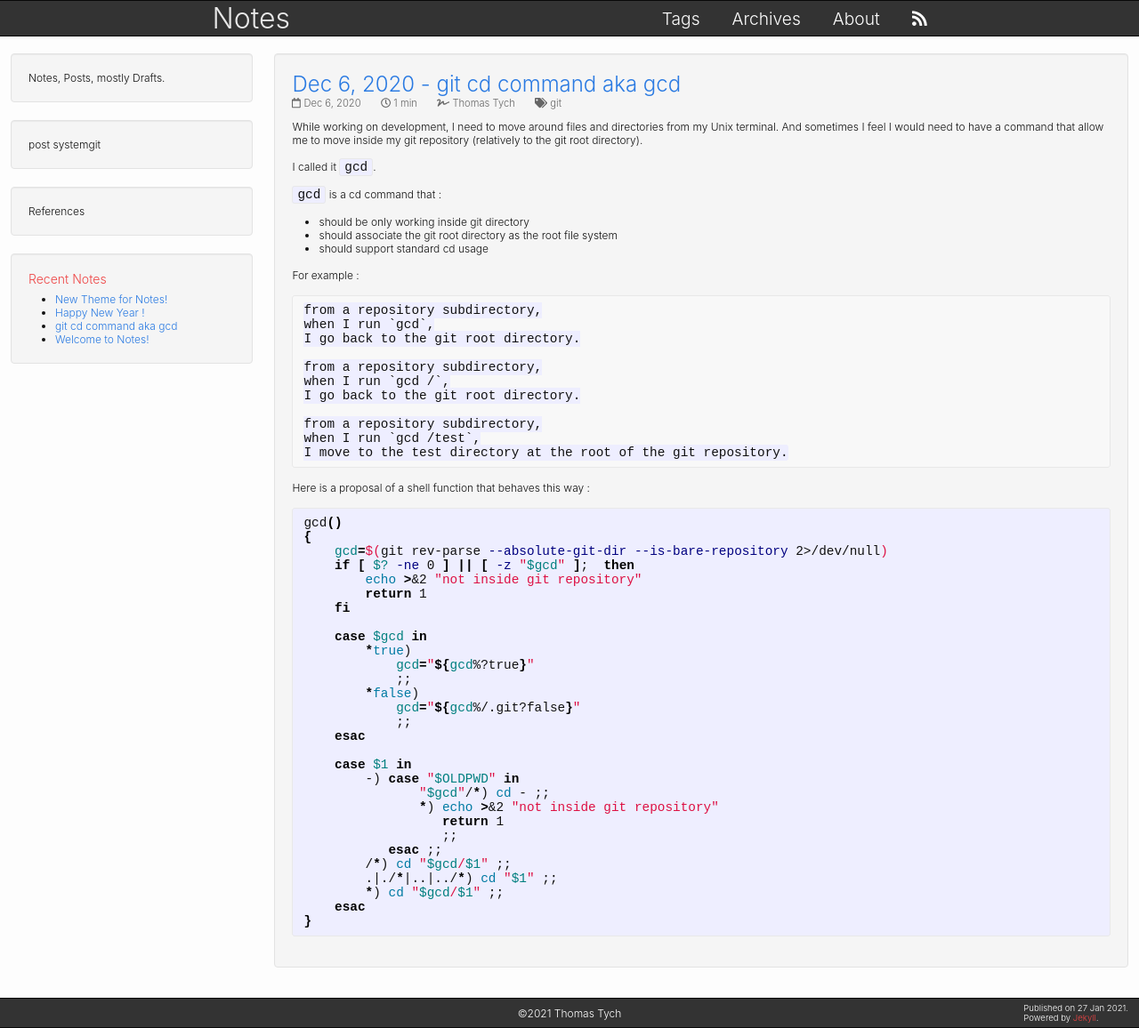
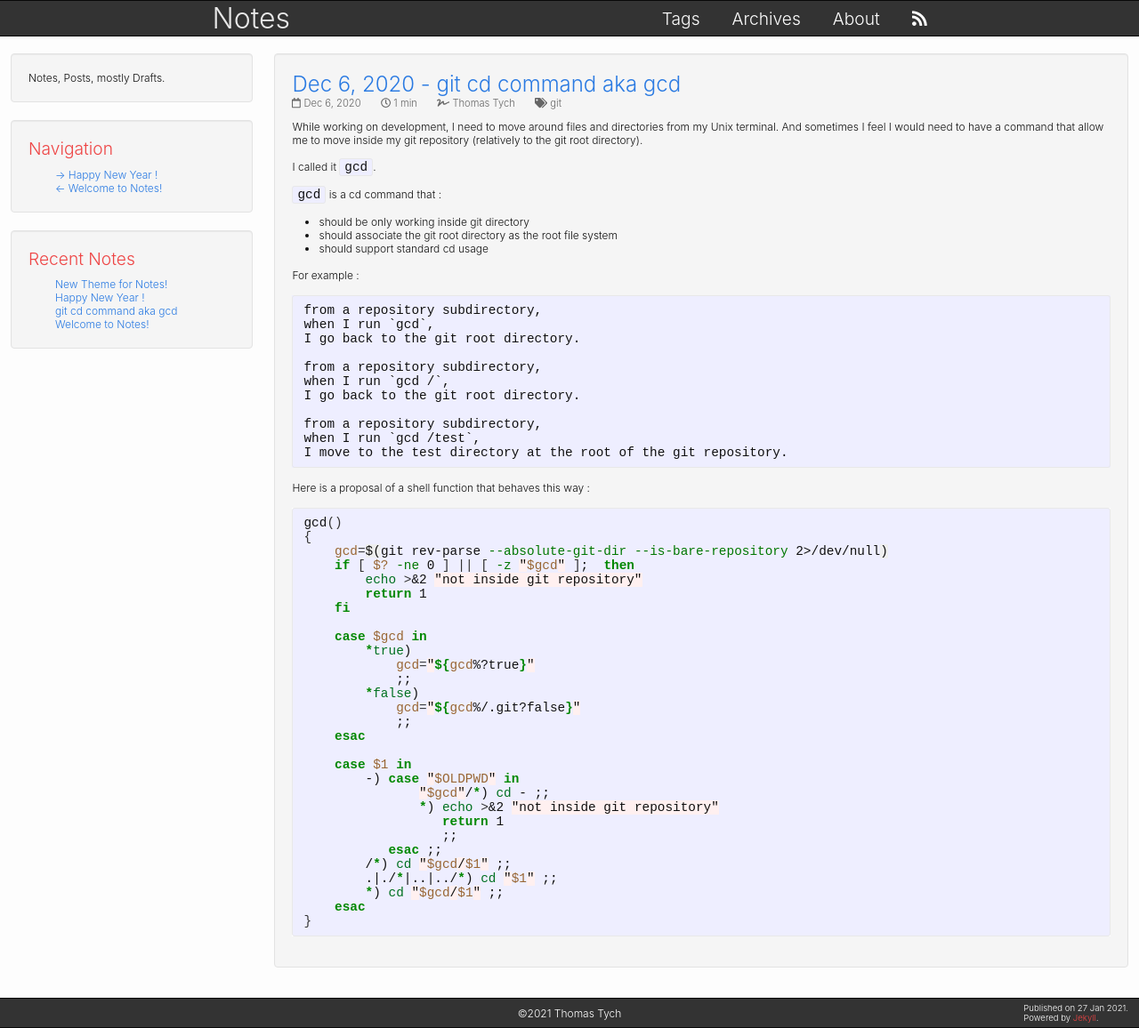
Before and after one commit to ttych/notes, a Jekyll site: the page built from _posts/news/2020-12-06-git-cd-command-aka-gcd.md, in a window 1280 px wide and 1156 px high. Shown: the whole window at 89% size. Built offline with Jekyll 4.4.1, drawn with Linux system fonts in a browser that asks for light colours.

Commit message:
add side navigation

```diff
--- /dev/null
+++ b/_includes/article-references.html
@@ -0,0 +1,10 @@
+{%- if page.references -%}
+<section {%- if include.class -%}class="{{ include.class }}"{%- endif -%}>
+  <h1>References</h1>
+  <ul>
+    {%- for reference in page.references -%}
+    <li><a href="{{ reference.url }}">{{ reference.title | default: reference.url }}</a></li>
+    {%- endfor -%}
+  </ul>
+</section>
+{%- endif -%}
--- a/_includes/recent_posts.html
+++ b/_includes/recent_posts.html
@@ -1,8 +1,8 @@
-<section class="side-item">
+<section {% if include.class %}class="{{ include.class }}"{% endif %}>
   <h1>Recent Notes</h1>
   <ul>
     {%- for post in site.posts limit:5 -%}
-    <li><a href="{{ site.baseurl}}{{ post.url }}">{{ post.title }}</a></li>
+    <li><a href="{{ post.url | relative_url }}">{{ post.title }}</a></li>
     {%- endfor -%}
   </ul>
 </section>
--- a/_includes/side_navigation.html
+++ b/_includes/side_navigation.html
@@ -1,9 +1,23 @@
-<section class="side-item">
-  {%- if paginator -%}
-  <p>has paginator</p>
-  {%- endif -%}
+<section {% if include.class %}class="{{ include.class }}"{% endif %}>
+  <h1>Navigation</h1>
+  <ul>
+    {%- if paginator -%}
+    <li>Page: {{ paginator.page }} of {{ paginator.total_pages }}</li>
+    {%- if paginator.previous_page -%}
+    <li><a href="{{ paginator.previous_page_path | relative_url }}">&larr; Page {{ paginator.previous_page }}</a></li>
+    {%- endif -%}
+    {%- if paginator.next_page -%}
+    <li><a href="{{ paginator.next_page_path | relative_url }}">&rarr; Page {{ paginator.next_page }}</a></li>
+    {%- endif -%}
+    {%- endif -%}
 
-  {{ page.type }}
-
-  {{ page.categories }}
+    {%- if page.type == "post" -%}
+    {%- if page.next -%}
+    <li><a href="{{ page.next.url | relative_url }}">&rarr; {{ page.next.title }}</a></li>
+    {%- endif -%}
+    {%- if page.previous -%}
+    <li><a href="{{ page.previous.url | relative_url }}">&larr; {{ page.previous.title }}</a></li>
+    {%- endif -%}
+    {%- endif -%}
+  </ul>
 </section>
--- a/_includes/sidebar.html
+++ b/_includes/sidebar.html
@@ -1,16 +1,8 @@
 <aside class="site-sidebar">
-  <div class="content-area">
-    <section class="side-item">
-      {{ site.description }}
-    </section>
-  </div>
-  <div class="content-area">
-    {%- include side_navigation.html -%}
-  </div>
-  <div class="content-area">
-    References
-  </div>
-  <div class="content-area">
-    {%- include recent_posts.html -%}
-  </div>
+  <section class="content-area">
+    {{ site.description }}
+  </section>
+  {%- include side_navigation.html class="content-area" -%}
+  {%- include article-references.html class="content-area"-%}
+  {%- include recent_posts.html class="content-area" -%}
 </aside>
--- a/_sass/notes/_layout.scss
+++ b/_sass/notes/_layout.scss
@@ -338,11 +338,17 @@
 
 
 ////////// side
-.side-item * {
+.site-sidebar > .content-area * {
     margin-top: 0;
     margin-bottom: 0;
 }
-.side-item h1 {
+.site-sidebar > .content-area h1 {
+    font-size: 1.2rem;
     color: $banner-a2-color;
     margin-bottom: 0.5em;
 }
+.site-sidebar > .content-area ul {
+    list-style: none;
+    display: flex;
+    flex-direction: column;
+}
--- a/_sass/notes/_syntax-highlighting.scss
+++ b/_sass/notes/_syntax-highlighting.scss
@@ -2,71 +2,72 @@
  * Syntax highlighting styles
  */
 .highlight {
-  background-color: #f8f8f8;
-  @extend %vertical-rhythm;
+    background-color: #fff;
+    @extend %vertical-rhythm;
 
-  .highlighter-rouge & {
-    background-color: #f8f8f8;
-  }
+    .highlighter-rouge & {
+        background-color: #eef;
+    }
 
-  .cm    { color: #727262; font-style: italic } // Comment.Multiline
-  .cp    { color: #727272; font-weight: bold } // Comment.Preproc
-  .c1    { color: #727262; font-style: italic } // Comment.Single
-  .cs    { color: #727272; font-weight: bold; font-style: italic } // Comment.Special
-  .c, .cd { color: #727262; font-style: italic } // Comment, Comment.Doc
-  .err   { color: #a61717; background-color: #e3d2d2 } // Error
-  .gd    { color: #000; background-color: #fdd } // Generic.Deleted
-  .ge    { color: #000; font-style: italic } // Generic.Emph
-  .gr    { color: #a00 } // Generic.Error
-  .gh    { color: #727272 } // Generic.Heading
-  .gi    { color: #000; background-color: #dfd } // Generic.Inserted
-  .go    { color: #727272 } // Generic.Output
-  .gp    { color: #555 } // Generic.Prompt
-  .gs    { font-weight: bold } // Generic.Strong
-  .gu    { color: #727272 } // Generic.Subheading
-  .gt    { color: #a00 } // Generic.Traceback
-  .kc    { color: #000; font-weight: bold } // Keyword.Constant
-  .kd    { color: #000; font-weight: bold } // Keyword.Declaration
-  .kn    { color: #000; font-weight: bold } // Keyword.Namespace
-  .kp    { color: #000; font-weight: bold } // Keyword.Pseudo
-  .kr    { color: #000; font-weight: bold } // Keyword.Reserved
-  .kt    { color: #458; font-weight: bold } // Keyword.Type
-  .k, .kv { color: #000; font-weight: bold } // Keyword, Keyword.Variable
-  .mf    { color: #007f7f } // Literal.Number.Float
-  .mh    { color: #007f7f } // Literal.Number.Hex
-  .il    { color: #007f7f } // Literal.Number.Integer.Long
-  .mi    { color: #007f7f } // Literal.Number.Integer
-  .mo    { color: #007f7f } // Literal.Number.Oct
-  .m, .mb, .mx { color: #007f7f } // Literal.Number, Literal.Number.Bin, Literal.Number.Other
-  .sb    { color: #d14 } // Literal.String.Backtick
-  .sc    { color: #d14 } // Literal.String.Char
-  .sd    { color: #d14 } // Literal.String.Doc
-  .s2    { color: #d14 } // Literal.String.Double
-  .se    { color: #d14 } // Literal.String.Escape
-  .sh    { color: #d14 } // Literal.String.Heredoc
-  .si    { color: #d14 } // Literal.String.Interpol
-  .sx    { color: #d14 } // Literal.String.Other
-  .sr    { color: #008522 } // Literal.String.Regex
-  .s1    { color: #d14 } // Literal.String.Single
-  .ss    { color: #990073 } // Literal.String.Symbol
-  .s     { color: #d14 } // Literal.String
-  .na    { color: #007f7f } // Name.Attribute
-  .bp    { color: #727272 } // Name.Builtin.Pseudo
-  .nb    { color: #007aa3 } // Name.Builtin
-  .nc    { color: #458; font-weight: bold } // Name.Class
-  .no    { color: #007f7f } // Name.Constant
-  .nd    { color: #3c5d5d; font-weight: bold } // Name.Decorator
-  .ni    { color: #800080 } // Name.Entity
-  .ne    { color: #900; font-weight: bold } // Name.Exception
-  .nf    { color: #900; font-weight: bold } // Name.Function
-  .nl    { color: #900; font-weight: bold } // Name.Label
-  .nn    { color: #555 } // Name.Namespace
-  .nt    { color: #000080 } // Name.Tag
-  .vc    { color: #007f7f } // Name.Variable.Class
-  .vg    { color: #007f7f } // Name.Variable.Global
-  .vi    { color: #007f7f } // Name.Variable.Instance
-  .nv    { color: #007f7f } // Name.Variable
-  .ow    { color: #000; font-weight: bold } // Operator.Word
-  .o     { color: #000; font-weight: bold } // Operator
-  .w     { color: #727272 } // Text.Whitespace
+    .hll { background-color: #ffffcc }
+    .c { color: #888888 } /* Comment */
+    .err { color: #FF0000; background-color: #FFAAAA } /* Error */
+    .k { color: #008800; font-weight: bold } /* Keyword */
+    .o { color: #333333 } /* Operator */
+    .cm { color: #888888 } /* Comment.Multiline */
+    .cp { color: #557799 } /* Comment.Preproc */
+    .c1 { color: #888888 } /* Comment.Single */
+    .cs { color: #cc0000; font-weight: bold } /* Comment.Special */
+    .gd { color: #A00000 } /* Generic.Deleted */
+    .ge { font-style: italic } /* Generic.Emph */
+    .gr { color: #FF0000 } /* Generic.Error */
+    .gh { color: #000080; font-weight: bold } /* Generic.Heading */
+    .gi { color: #00A000 } /* Generic.Inserted */
+    .go { color: #888888 } /* Generic.Output */
+    .gp { color: #c65d09; font-weight: bold } /* Generic.Prompt */
+    .gs { font-weight: bold } /* Generic.Strong */
+    .gu { color: #800080; font-weight: bold } /* Generic.Subheading */
+    .gt { color: #0044DD } /* Generic.Traceback */
+    .kc { color: #008800; font-weight: bold } /* Keyword.Constant */
+    .kd { color: #008800; font-weight: bold } /* Keyword.Declaration */
+    .kn { color: #008800; font-weight: bold } /* Keyword.Namespace */
+    .kp { color: #003388; font-weight: bold } /* Keyword.Pseudo */
+    .kr { color: #008800; font-weight: bold } /* Keyword.Reserved */
+    .kt { color: #333399; font-weight: bold } /* Keyword.Type */
+    .m { color: #6600EE; font-weight: bold } /* Literal.Number */
+    .s { background-color: #fff0f0 } /* Literal.String */
+    .na { color: #0000CC } /* Name.Attribute */
+    .nb { color: #007020 } /* Name.Builtin */
+    .nc { color: #BB0066; font-weight: bold } /* Name.Class */
+    .no { color: #003366; font-weight: bold } /* Name.Constant */
+    .nd { color: #555555; font-weight: bold } /* Name.Decorator */
+    .ni { color: #880000; font-weight: bold } /* Name.Entity */
+    .ne { color: #FF0000; font-weight: bold } /* Name.Exception */
+    .nf { color: #0066BB; font-weight: bold } /* Name.Function */
+    .nl { color: #997700; font-weight: bold } /* Name.Label */
+    .nn { color: #0e84b5; font-weight: bold } /* Name.Namespace */
+    .nt { color: #007700 } /* Name.Tag */
+    .nv { color: #996633 } /* Name.Variable */
+    .ow { color: #000000; font-weight: bold } /* Operator.Word */
+    .w { color: #bbbbbb } /* Text.Whitespace */
+    .mf { color: #6600EE; font-weight: bold } /* Literal.Number.Float */
+    .mh { color: #005588; font-weight: bold } /* Literal.Number.Hex */
+    .mi { color: #0000DD; font-weight: bold } /* Literal.Number.Integer */
+    .mo { color: #4400EE; font-weight: bold } /* Literal.Number.Oct */
+    .sb { background-color: #fff0f0 } /* Literal.String.Backtick */
+    .sc { color: #0044DD } /* Literal.String.Char */
+    .sd { color: #DD4422 } /* Literal.String.Doc */
+    .s2 { background-color: #fff0f0 } /* Literal.String.Double */
+    .se { color: #666666; font-weight: bold; background-color: #fff0f0 } /* Literal.String.Escape */
+    .sh { background-color: #fff0f0 } /* Literal.String.Heredoc */
+    .si { background-color: #eeeeee } /* Literal.String.Interpol */
+    .sx { color: #DD2200; background-color: #fff0f0 } /* Literal.String.Other */
+    .sr { color: #000000; background-color: #fff0ff } /* Literal.String.Regex */
+    .s1 { background-color: #fff0f0 } /* Literal.String.Single */
+    .ss { color: #AA6600 } /* Literal.String.Symbol */
+    .bp { color: #007020 } /* Name.Builtin.Pseudo */
+    .vc { color: #336699 } /* Name.Variable.Class */
+    .vg { color: #dd7700; font-weight: bold } /* Name.Variable.Global */
+    .vi { color: #3333BB } /* Name.Variable.Instance */
+    .il { color: #0000DD; font-weight: bold } /* Literal.Number.Integer.Long */
 }
```
Also changed, not shown: index.html (+8 -8 lines), todo.org (+12 -10 lines).
